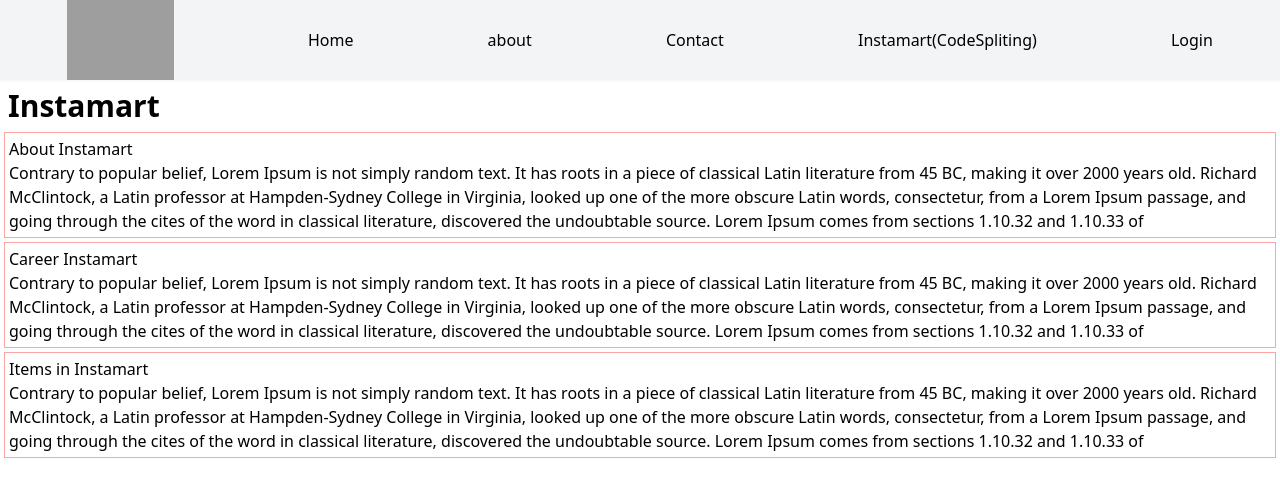
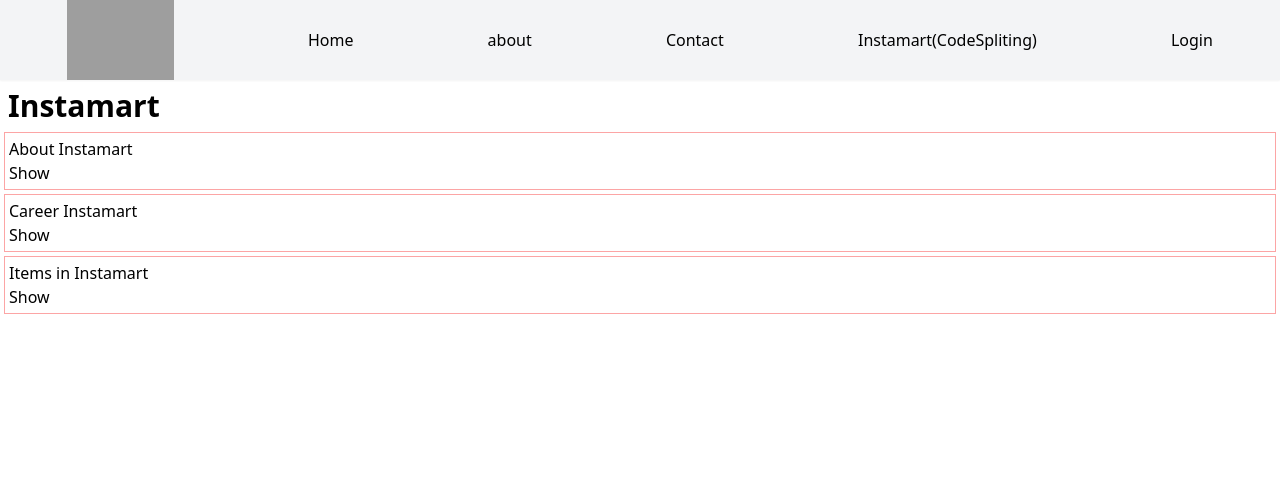
Before and after one commit to VivekKuShah/ReactLearn, a React (Vite) app: page /instamart in a window 1280 px wide. Shown: the top 496 px of the page. Built offline with nearby package versions, Linux system fonts and the light colour scheme; grey boxes are pictures that could not be loaded.

Commit message:
Learn Lifting State up, till this commit we only understand need of it creating collapsed accordian

```diff
--- a/src/components/Instamart.js
+++ b/src/components/Instamart.js
@@ -5,7 +5,12 @@ const Section = ({title,des}) =>{
     return(
         <div className="border border-red-300 p-1 m-1">
             <h2>{title}</h2>
-            <p>{des}</p>
+            {
+                // Built Accordian
+                visible ? (<button onClick={()=>{setVisible(false)}}>Hide</button>):
+                (<button onClick={()=>{setVisible(true)}}>Show</button>)
+            }
+            {visible && <p>{des}</p>}
         </div>
     )
 }
```
